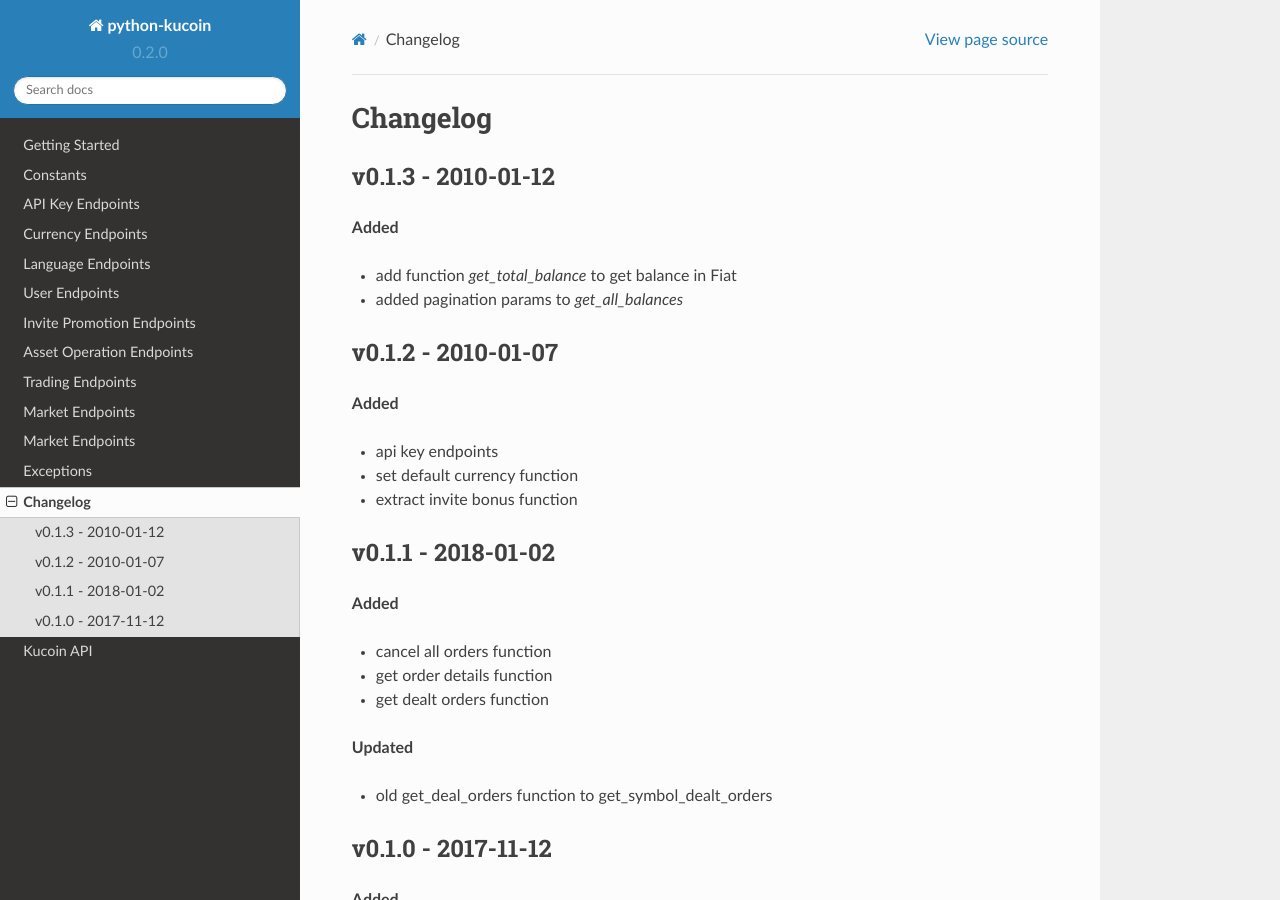
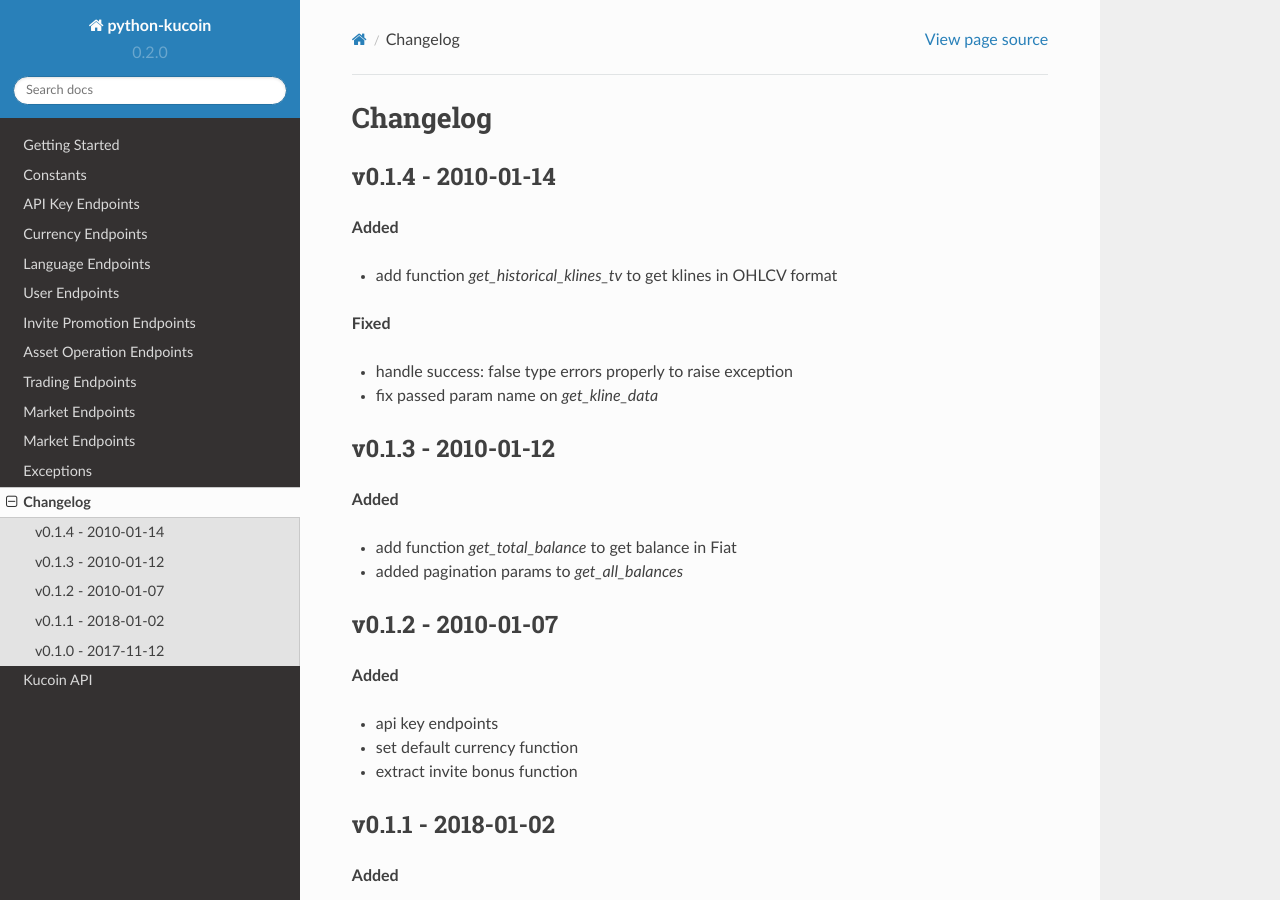
Before and after one commit to sammchardy/python-kucoin, a Sphinx documentation site: the page built from docs/changelog.rst, in a window 1280 px wide and 900 px high. Built offline with Sphinx 7.4.7 and the Read the Docs theme 2.0.0, drawn with Linux system fonts in a browser that asks for light colours; formulas are drawn with MathJax 3.

Commit message:
Update to v0.1.4

```diff
--- a/docs/changelog.rst
+++ b/docs/changelog.rst
@@ -1,5 +1,17 @@
 Changelog
 =========
+
+v0.1.4 - 2010-01-14
+^^^^^^^^^^^^^^^^^^^
+
+**Added**
+
+- add function `get_historical_klines_tv` to get klines in OHLCV format
+
+**Fixed**
+
+- handle success: false type errors properly to raise exception
+- fix passed param name on `get_kline_data`
 
 v0.1.3 - 2010-01-12
 ^^^^^^^^^^^^^^^^^^^
--- a/setup.py
+++ b/setup.py
@@ -3,7 +3,7 @@
 
 setup(
     name='python-kucoin',
-    version='0.1.3',
+    version='0.1.4',
     packages=['kucoin'],
     description='Kucoin REST API python implementation',
     url='https://github.com/sammchardy/python-kucoin',
```
Also changed, not shown: README.rst (+14 -1 lines).
